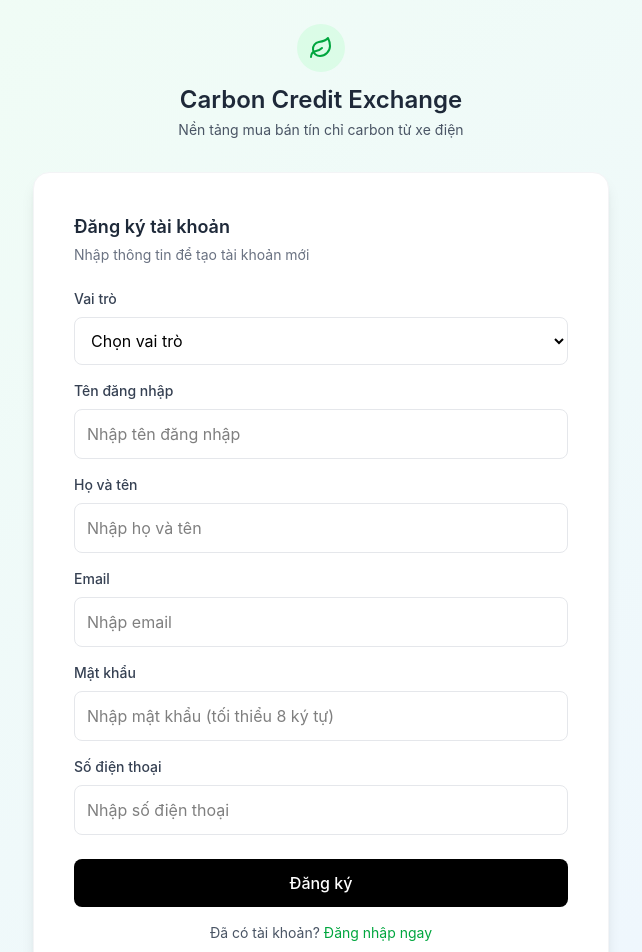
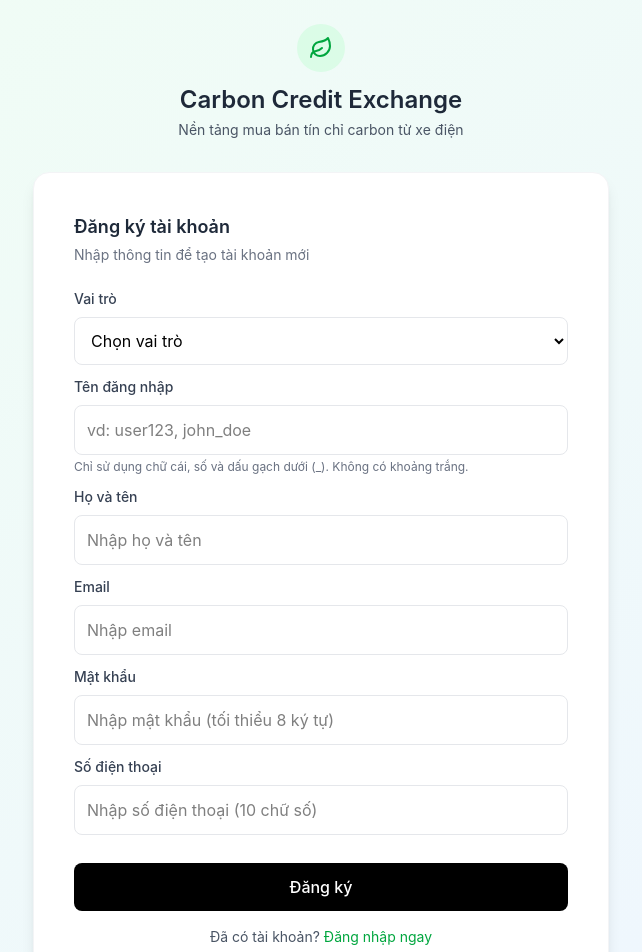
Before and after one commit to hieucao2404/CarbonCreditMarketplace, a React (Vite) app in the folder frontend/: page /register in a window 1280 px wide. Shown: the top 952 px of the page, without its empty margins (319-961 px from the left). Built offline with nearby package versions, Linux system fonts and the light colour scheme.

Commit message:
Update configs and frontend files

```diff
--- a/frontend/src/components/VerifierHeader.jsx
+++ b/frontend/src/components/VerifierHeader.jsx
@@ -8,23 +8,27 @@ import {
   Bell,
   Trash2,
 } from "lucide-react";
+import { useNotifications } from "../hooks/useNotifications";
 
 export default function VerifierHeader() {
   const [user, setUser] = useState(null);
   const [showDropdown, setShowDropdown] = useState(false);
   const [showLogoutConfirm, setShowLogoutConfirm] = useState(false);
   const [showNotifications, setShowNotifications] = useState(false);
-  const [notifications, setNotifications] = useState([
-    { id: 1, message: "✅ Xác minh hoàn tất: Bạn đã phê duyệt 250 tCO₂ từ hành trình #JD-2024-0851 của EV Owner567.", read: false, time: "15 phút trước" },
-    { id: 2, message: "📋 Lịch kiểm tra mới: EV Owner789 đã đặt lịch kiểm tra vào ngày 15/11 lúc 14:00 tại Hà Nội.", read: false, time: "1 giờ trước" },
-    { id: 3, message: "❌ Hành trình bị từ chối: Dữ liệu hành trình #JD-2024-0840 không hợp lệ do không có GPS track.", read: false, time: "2 giờ trước" },
-    { id: 4, message: "📊 Báo cáo xác minh: Bạn đã xác minh thành công 1.250 tCO₂ trong tuần này.", read: true, time: "Hôm qua" },
-    { id: 5, message: "🎯 Nhiệm vụ: Có 8 hành trình chờ xác minh từ lần cuối cùng bạn đăng nhập.", read: true, time: "2 ngày trước" },
-  ]);
 
   const navigate = useNavigate();
   const dropdownRef = useRef(null);
   const notifRef = useRef(null);
+
+  // Use the notifications hook
+  const {
+    notifications,
+    loading,
+    markAsRead,
+    markAllAsRead,
+    deleteNotification,
+    deleteAllNotifications,
+  } = useNotifications(true, 30000); // Auto-refresh every 30 seconds
 
   useEffect(() => {
     const storedUser = localStorage.getItem("user");
@@ -57,12 +61,22 @@ export default function VerifierHeader() {
     navigate("/login", { replace: true });
   };
 
-  const handleDeleteNotification = (id) => {
-    setNotifications((prev) => prev.filter((n) => n.id !== id));
+  const handleDeleteNotification = async (id) => {
+    await deleteNotification(id);
   };
 
-  const handleDeleteAll = () => {
-    setNotifications([]);
+  const handleDeleteAll = async () => {
+    await deleteAllNotifications();
+  };
+
+  const handleMarkAllAsRead = async () => {
+    await markAllAsRead();
+  };
+
+  const handleNotificationClick = async (notification) => {
+    if (!notification.read) {
+      await markAsRead(notification.id);
+    }
   };
 
   return (
@@ -110,11 +124,7 @@ export default function VerifierHeader() {
                 </div>
                 <div className="flex gap-3">
                   <button
-                    onClick={() =>
-                      setNotifications((prev) =>
-                        prev.map((n) => ({ ...n, read: true }))
-                      )
-                    }
+                    onClick={handleMarkAllAsRead}
                     className="text-xs text-purple-600 hover:text-purple-700 hover:underline transition"
                   >
                     Đánh dấu đã đọc
@@ -141,13 +151,7 @@ export default function VerifierHeader() {
                       className={`relative group px-4 py-3 text-sm cursor-pointer transition-all duration-150 border-b border-gray-100 last:border-none ${
                         !n.read ? "bg-purple-50" : "bg-white"
                       } hover:bg-purple-50`}
-                      onClick={() =>
-                        setNotifications((prev) =>
-                          prev.map((item) =>
-                            item.id === n.id ? { ...item, read: true } : item
-                          )
-                        )
-                      }
+                      onClick={() => handleNotificationClick(n)}
                     >
                       <div className="flex items-start gap-2">
                         {!n.read && (
--- a/frontend/src/pages/RegisterPage.jsx
+++ b/frontend/src/pages/RegisterPage.jsx
@@ -15,16 +15,58 @@ const RegisterPage = () => {
 
   const [loading, setLoading] = useState(false);
   const [showSuccess, setShowSuccess] = useState(false);
+  const [errors, setErrors] = useState({});
   const navigate = useNavigate();
 
   const handleChange = (e) => {
-    setFormData({ ...formData, [e.target.name]: e.target.value });
+    const { name, value } = e.target;
+    setFormData({ ...formData, [name]: value });
+
+    // Clear error for this field when user starts typing
+    if (errors[name]) {
+      setErrors({ ...errors, [name]: "" });
+    }
+  };
+
+  const validateForm = () => {
+    const newErrors = {};
+    const { role, username, email, password, fullName, phone } = formData;
+
+    // Required fields
+    if (!role) newErrors.role = "Vui lòng chọn vai trò";
+    if (!username) newErrors.username = "Vui lòng nhập tên đăng nhập";
+    if (!email) newErrors.email = "Vui lòng nhập email";
+    if (!password) newErrors.password = "Vui lòng nhập mật khẩu";
+    if (!fullName) newErrors.fullName = "Vui lòng nhập họ và tên";
+    if (!phone) newErrors.phone = "Vui lòng nhập số điện thoại";
+
+    // Username validation: only letters, numbers, and underscores
+    if (username && !/^[a-zA-Z0-9_]+$/.test(username)) {
+      newErrors.username = "Tên đăng nhập chỉ được chứa chữ cái, số và dấu gạch dưới (_)";
+    }
+
+    // Password validation: minimum 8 characters
+    if (password && password.length < 8) {
+      newErrors.password = "Mật khẩu phải có ít nhất 8 ký tự";
+    }
+
+    // Email validation
+    if (email && !/^[^\s@]+@[^\s@]+\.[^\s@]+$/.test(email)) {
+      newErrors.email = "Email không hợp lệ";
+    }
+
+    // Phone validation: only numbers and minimum 10 digits
+    if (phone && !/^\d{10,}$/.test(phone)) {
+      newErrors.phone = "Số điện thoại phải có ít nhất 10 chữ số";
+    }
+
+    setErrors(newErrors);
+    return Object.keys(newErrors).length === 0;
   };
 
   const handleRegister = async () => {
-    const { role, username, email, password, fullName, phone } = formData;
-    if (!role || !username || !email || !password || !fullName || !phone) {
-      alert("⚠️ Vui lòng nhập đầy đủ thông tin!");
+    // Validate form before submitting
+    if (!validateForm()) {
       return;
     }
 
@@ -151,7 +193,11 @@ const RegisterPage = () => {
           name="role"
           value={formData.role}
           onChange={handleChange}
-          className="w-full border border-gray-200 rounded-lg p-3 mb-4 focus:outline-none focus:ring-2 focus:ring-green-400"
+          className={`w-full border rounded-lg p-3 mb-1 focus:outline-none focus:ring-2 ${
+            errors.role
+              ? "border-red-400 focus:ring-red-400"
+              : "border-gray-200 focus:ring-green-400"
+          }`}
         >
           <option value="">Chọn vai trò</option>
           <option value="EV_OWNER">Chủ sở hữu xe điện</option>
@@ -159,18 +205,31 @@ const RegisterPage = () => {
           {/* <option value="CVA">Người xác minh</option>
           <option value="ADMIN">Quản trị viên</option> */}
         </select>
+        {errors.role && (
+          <p className="text-red-500 text-xs mb-3">{errors.role}</p>
+        )}
 
-        <label className="block mb-2 text-gray-700 text-sm font-medium">
+        <label className="block mb-2 text-gray-700 text-sm font-medium mt-2">
           Tên đăng nhập
         </label>
         <input
           type="text"
           name="username"
-          placeholder="Nhập tên đăng nhập"
+          placeholder="vd: user123, john_doe"
           value={formData.username}
           onChange={handleChange}
-          className="w-full border border-gray-200 rounded-lg p-3 mb-4 focus:outline-none focus:ring-2 focus:ring-green-400"
+          className={`w-full border rounded-lg p-3 mb-1 focus:outline-none focus:ring-2 ${
+            errors.username
+              ? "border-red-400 focus:ring-red-400"
+              : "border-gray-200 focus:ring-green-400"
+          }`}
         />
+        {errors.username && (
+          <p className="text-red-500 text-xs mb-3">{errors.username}</p>
+        )}
+        <p className="text-gray-500 text-xs mb-3">
+          Chỉ sử dụng chữ cái, số và dấu gạch dưới (_). Không có khoảng trắng.
+        </p>
 
         <label className="block mb-2 text-gray-700 text-sm font-medium">
           Họ và tên
@@ -181,10 +240,17 @@ const RegisterPage = () => {
           placeholder="Nhập họ và tên"
           value={formData.fullName}
           onChange={handleChange}
-          className="w-full border border-gray-200 rounded-lg p-3 mb-4 focus:outline-none focus:ring-2 focus:ring-green-400"
+          className={`w-full border rounded-lg p-3 mb-1 focus:outline-none focus:ring-2 ${
+            errors.fullName
+              ? "border-red-400 focus:ring-red-400"
+              : "border-gray-200 focus:ring-green-400"
+          }`}
         />
+        {errors.fullName && (
+          <p className="text-red-500 text-xs mb-3">{errors.fullName}</p>
+        )}
 
-        <label className="block mb-2 text-gray-700 text-sm font-medium">
+        <label className="block mb-2 text-gray-700 text-sm font-medium mt-2">
           Email
         </label>
         <input
@@ -193,10 +259,17 @@ const RegisterPage = () => {
           placeholder="Nhập email"
           value={formData.email}
           onChange={handleChange}
-          className="w-full border border-gray-200 rounded-lg p-3 mb-4 focus:outline-none focus:ring-2 focus:ring-green-400"
+          className={`w-full border rounded-lg p-3 mb-1 focus:outline-none focus:ring-2 ${
+            errors.email
+              ? "border-red-400 focus:ring-red-400"
+              : "border-gray-200 focus:ring-green-400"
+          }`}
         />
+        {errors.email && (
+          <p className="text-red-500 text-xs mb-3">{errors.email}</p>
+        )}
 
-        <label className="block mb-2 text-gray-700 text-sm font-medium">
+        <label className="block mb-2 text-gray-700 text-sm font-medium mt-2">
           Mật khẩu
         </label>
         <input
@@ -205,25 +278,39 @@ const RegisterPage = () => {
           placeholder="Nhập mật khẩu (tối thiểu 8 ký tự)"
           value={formData.password}
           onChange={handleChange}
-          className="w-full border border-gray-200 rounded-lg p-3 mb-4 focus:outline-none focus:ring-2 focus:ring-green-400"
+          className={`w-full border rounded-lg p-3 mb-1 focus:outline-none focus:ring-2 ${
+            errors.password
+              ? "border-red-400 focus:ring-red-400"
+              : "border-gray-200 focus:ring-green-400"
+          }`}
         />
+        {errors.password && (
+          <p className="text-red-500 text-xs mb-3">{errors.password}</p>
+        )}
 
-        <label className="block mb-2 text-gray-700 text-sm font-medium">
+        <label className="block mb-2 text-gray-700 text-sm font-medium mt-2">
           Số điện thoại
         </label>
         <input
           type="text"
           name="phone"
-          placeholder="Nhập số điện thoại"
+          placeholder="Nhập số điện thoại (10 chữ số)"
           value={formData.phone}
           onChange={handleChange}
-          className="w-full border border-gray-200 rounded-lg p-3 mb-6 focus:outline-none focus:ring-2 focus:ring-green-400"
+          className={`w-full border rounded-lg p-3 mb-1 focus:outline-none focus:ring-2 ${
+            errors.phone
+              ? "border-red-400 focus:ring-red-400"
+              : "border-gray-200 focus:ring-green-400"
+          }`}
         />
+        {errors.phone && (
+          <p className="text-red-500 text-xs mb-3">{errors.phone}</p>
+        )}
 
         <button
           onClick={handleRegister}
           disabled={loading}
-          className={`w-full py-3 rounded-lg transition font-medium text-white ${
+          className={`w-full py-3 rounded-lg transition font-medium text-white mt-6 ${
             loading
               ? "bg-gray-400 cursor-not-allowed"
               : "bg-black hover:bg-gray-900"
```
Also changed, not shown: 1 other file (tests, documents, lock files or other folders).
